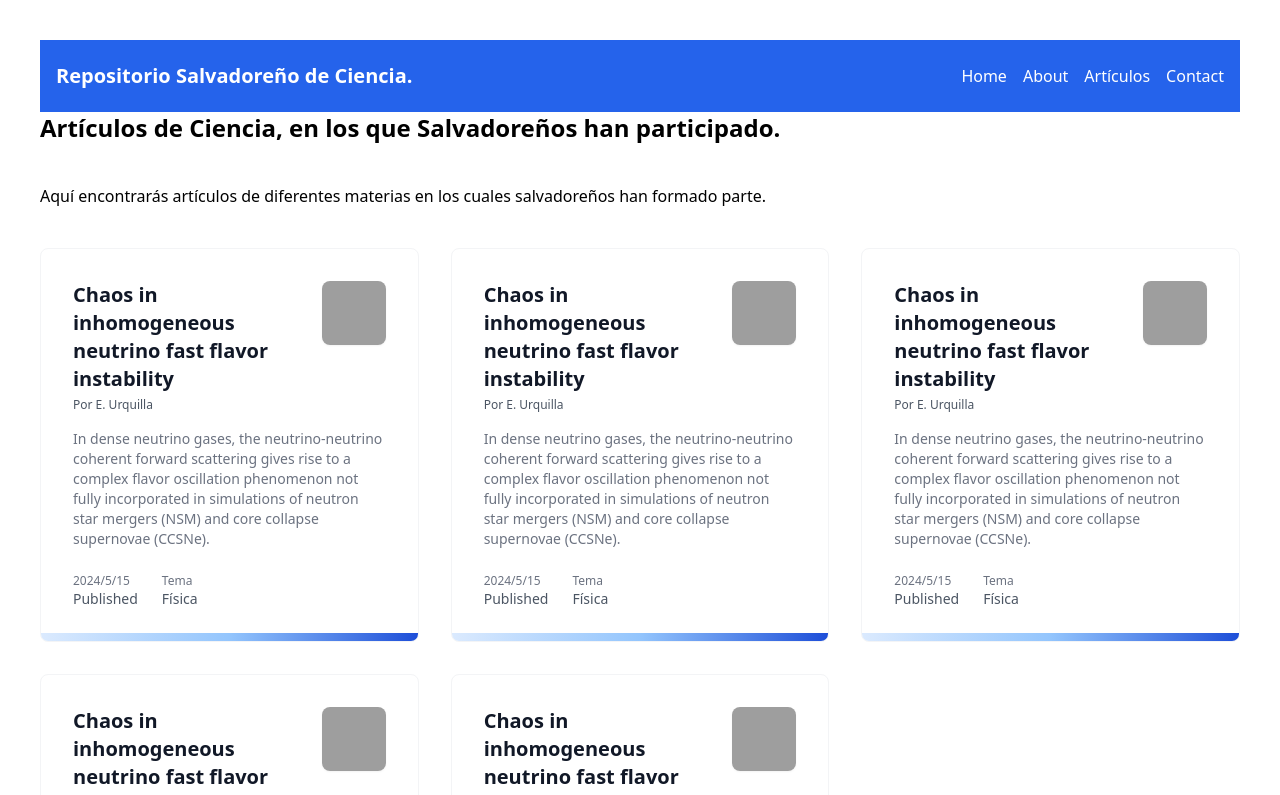
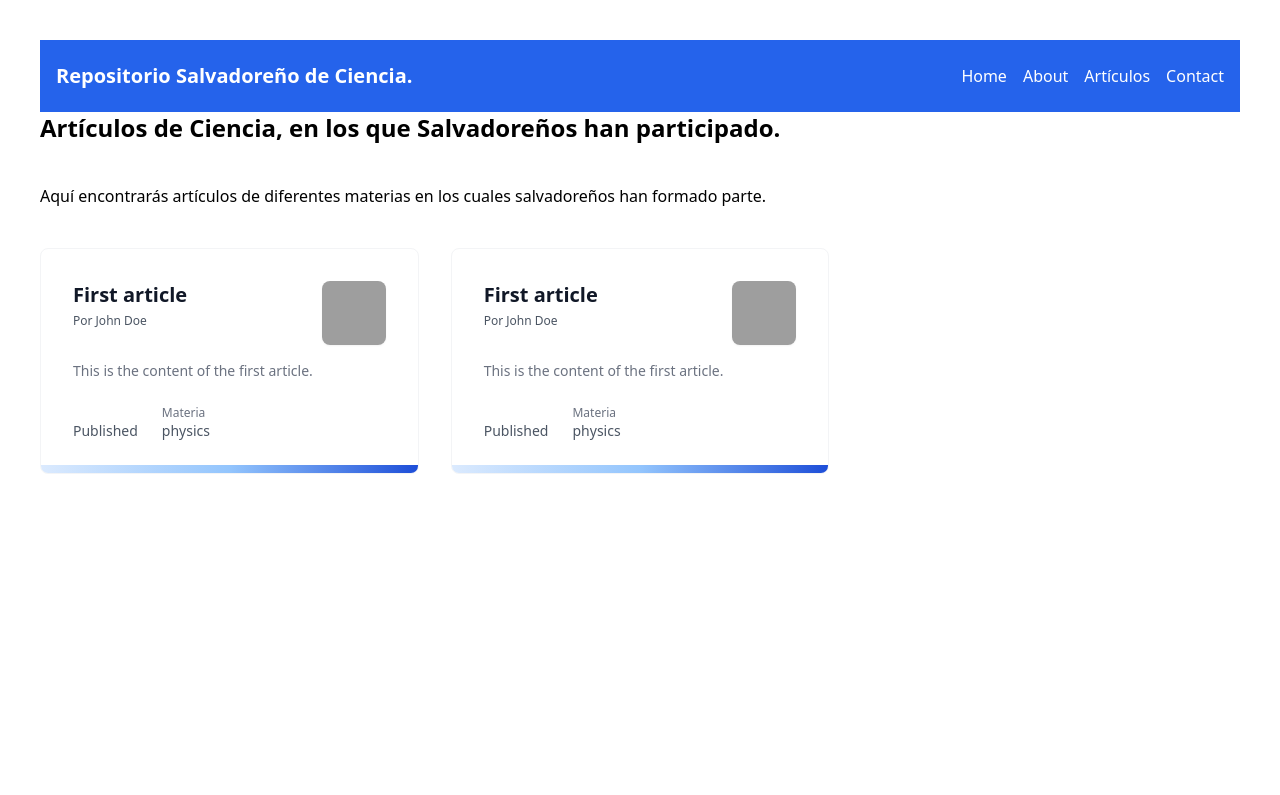
Before and after one commit to jromerooo2/salvadoran_arxiv, a Vue app: page /articulos in a window 1280 px wide. Shown: the top 795 px of the page. Built offline with nearby package versions, Linux system fonts and the light colour scheme; grey boxes are pictures that could not be loaded.

Commit message:
pulling data from json file

```diff
--- /dev/null
+++ b/src/assets/data.json
@@ -0,0 +1,18 @@
+[
+    {
+      "id": 1,
+      "title": "First article",
+      "description": "This is the content of the first article.",
+      "author": "John Doe",
+      "date_published": "2020-01-01",
+      "subject" : "physics"
+    },
+    {
+      "id": 2,
+      "title": "First article",
+      "description": "This is the content of the first article.",
+      "author": "John Doe",
+      "date_published": "2020-01-01",
+      "subject" : "physics"
+    }
+  ]
--- a/src/components/Tarjeta.vue
+++ b/src/components/Tarjeta.vue
@@ -1,3 +1,8 @@
+<script setup>
+const props = defineProps(['id', 'title', 'subject', 'description', 'author', 'date_published'])
+console.log(props.title)
+</script>
+
 <template>
     <div>
         <a
@@ -11,10 +16,10 @@
     <div class="sm:flex sm:justify-between sm:gap-4">
         <div>
         <h3 class="text-lg font-bold text-gray-900 sm:text-xl">
-            Chaos in inhomogeneous neutrino fast flavor instability
+           {{  title }}
         </h3>
 
-        <p class="mt-1 text-xs font-medium text-gray-600">Por E. Urquilla</p>
+        <p class="mt-1 text-xs font-medium text-gray-600">Por {{ author }} </p>
         </div>
 
         <div class="hidden sm:block sm:shrink-0">
@@ -28,19 +33,19 @@
 
     <div class="mt-4">
         <p class="text-pretty text-sm text-gray-500">
-            In dense neutrino gases, the neutrino-neutrino coherent forward scattering gives rise to a complex flavor oscillation phenomenon not fully incorporated in simulations of neutron star mergers (NSM) and core collapse supernovae (CCSNe).
+            {{description}}
         </p>
     </div>
 
     <dl class="mt-6 flex gap-4 sm:gap-6">
         <div class="flex flex-col-reverse">
         <dt class="text-sm font-medium text-gray-600">Published</dt>
-        <dd class="text-xs text-gray-500">2024/5/15</dd>
+        <dd class="text-xs text-gray-500">{{date}}</dd>
         </div>
 
         <div class="flex flex-col-reverse">
-        <dt class="text-sm font-medium text-gray-600">Física</dt>
-        <dd class="text-xs text-gray-500">Tema</dd>
+        <dt class="text-sm font-medium text-gray-600">{{subject}}</dt>
+        <dd class="text-xs text-gray-500">Materia</dd>
         </div>
     </dl>
     </a>
--- a/src/components/Tarjetas.vue
+++ b/src/components/Tarjetas.vue
@@ -1,16 +1,27 @@
 <template>
     <div class="md:grid md:grid-cols-3 md:gap-8 flex flex-col">
-        <div v-for="x in 5" class="">
-            <Tarjeta />
+        <div v-for="article in articles" :key="article.id" class="">
+          <!-- const props = defineProps(['id', 'title', 'subject', 'description', 'author', 'date_published']) -->
+            <Tarjeta :id="article.id" :title="article.title" :subject="article.subject" :description="article.description" :author="article.author" :date_published="article.date_published" />
         </div>
     </div>
 </template>
 
 <script>
 import Tarjeta from './Tarjeta.vue';
+import articlesData from '../assets/data.json';
 export default {
     components: {
         Tarjeta
-    }
+    },
+    data() {
+    return {
+      articles: []
+    };
+  },
+  mounted() {
+    // Assign the imported JSON data to the component's data property
+    this.articles = articlesData;
+  }
 }
 </script>
```
